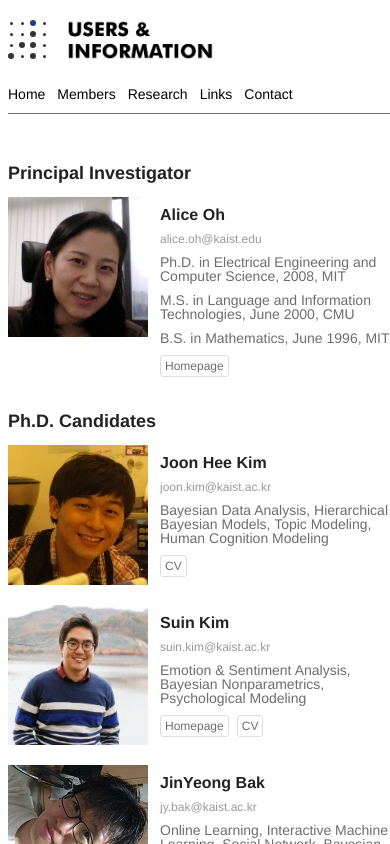
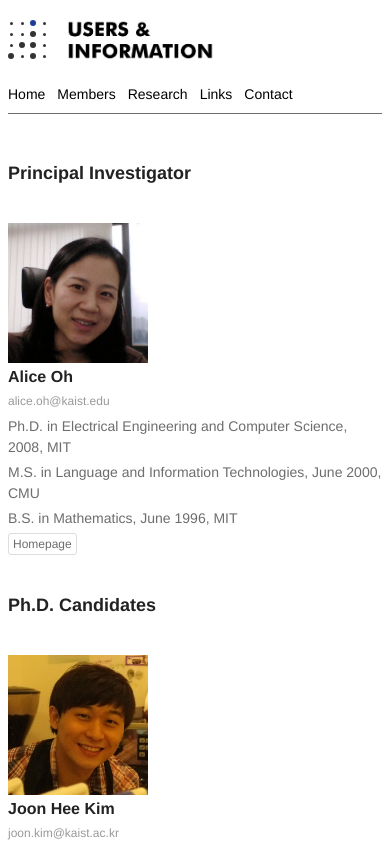
Before and after one commit to uilab-github/uilab-web-old, a React app: page /members in a window 390 px wide. Shown: the top 844 px of the page. Built offline with nearby package versions, Linux system fonts and the light colour scheme; a web font is replaced by a local one; what react-google-maps-loader would draw is missing.

Commit message:
fix style in mobile

```diff
--- a/index.html
+++ b/index.html
@@ -40,6 +40,6 @@
   </head>
   <body>
     <div id="root"></div>
-    <script src="/build/bundle-57c137b2be.js"></script>
+    <script src="/build/bundle-7bef77b482.js"></script>
   </body>
 </html>
--- a/src/style/components/_member.scss
+++ b/src/style/components/_member.scss
@@ -1,11 +1,11 @@
 .c-member {
   position: relative;
   padding: 10px 0 10px 140px+12px;
-  min-height: 140px;
+  min-height: 160px;
 
   &__profile-image {
     position: absolute;
-    top: 0;
+    top: 10px;
     left: 0;
     width: 140px;
   	height: 140px;
@@ -14,6 +14,7 @@
   &__body {
     font-size: 14px;
     color: color('dark-grey');
+    line-height: 1.5em;
   }
 
   &__item {
@@ -39,3 +40,28 @@
 
   }
 }
+
+@media (max-width: 768px) {
+  .c-member {
+    position: relative;
+    padding: 16px 0;
+    min-height: 0;
+
+    &__profile-image {
+      position: relative;
+      width: 140px;
+    	height: 140px;
+    }
+
+    &__body {
+      padding-top: 10px;
+      font-size: 14px;
+      color: color('dark-grey');
+      line-height: 1.5em;
+    }
+
+    &__item {
+      padding-bottom: 4px;
+    }
+  }
+}
--- a/src/style/helpers/_default.scss
+++ b/src/style/helpers/_default.scss
@@ -1,3 +1,7 @@
+
+* {
+    box-sizing: border-box;
+}
 
 body {
   font-family: $font-stack;
--- a/src/style/helpers/_utilities.scss
+++ b/src/style/helpers/_utilities.scss
@@ -20,6 +20,7 @@
     margin-right: 8px;
     border: 1px solid color('light-grey');
     font-size: 12px;
+    line-height: 1em;
     color: color('dark-grey');
     border-radius: 3px;
 
```
Also changed, not shown: 2 other files (tests, documents, lock files or other folders).
